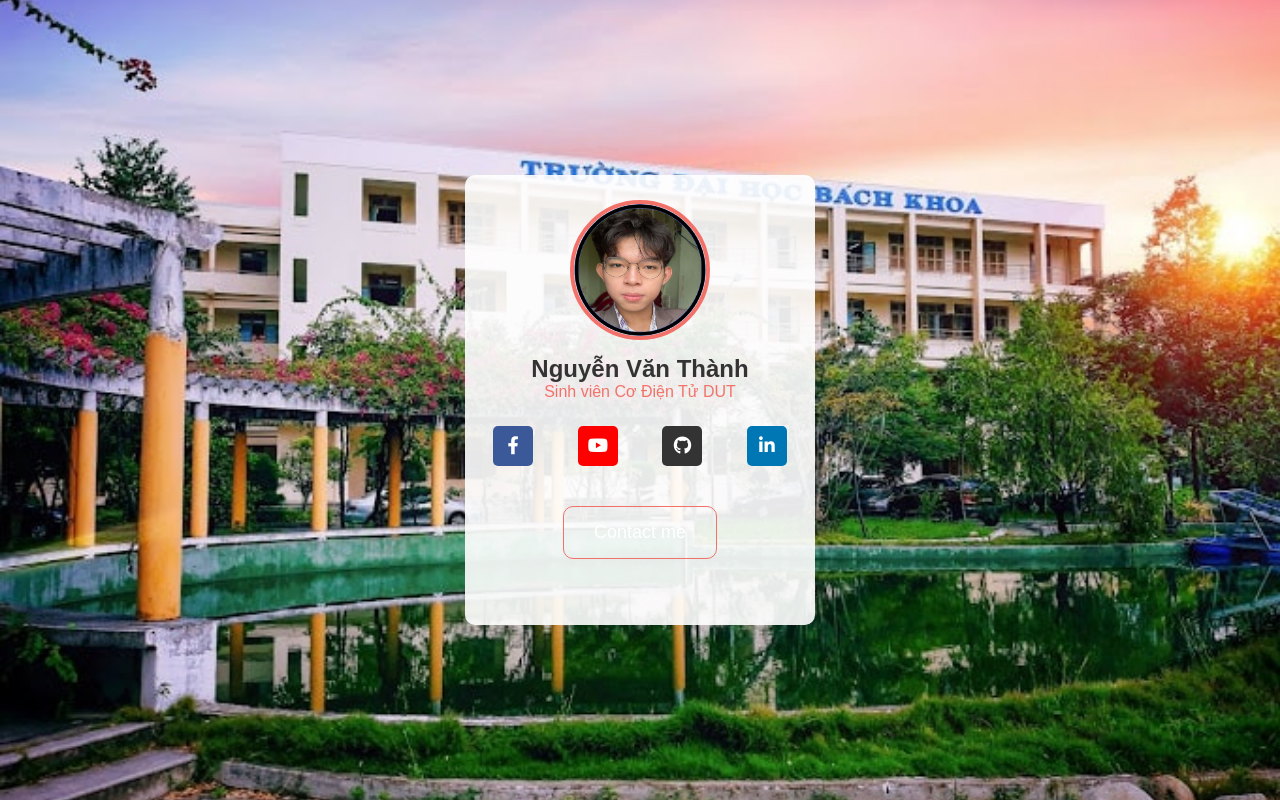
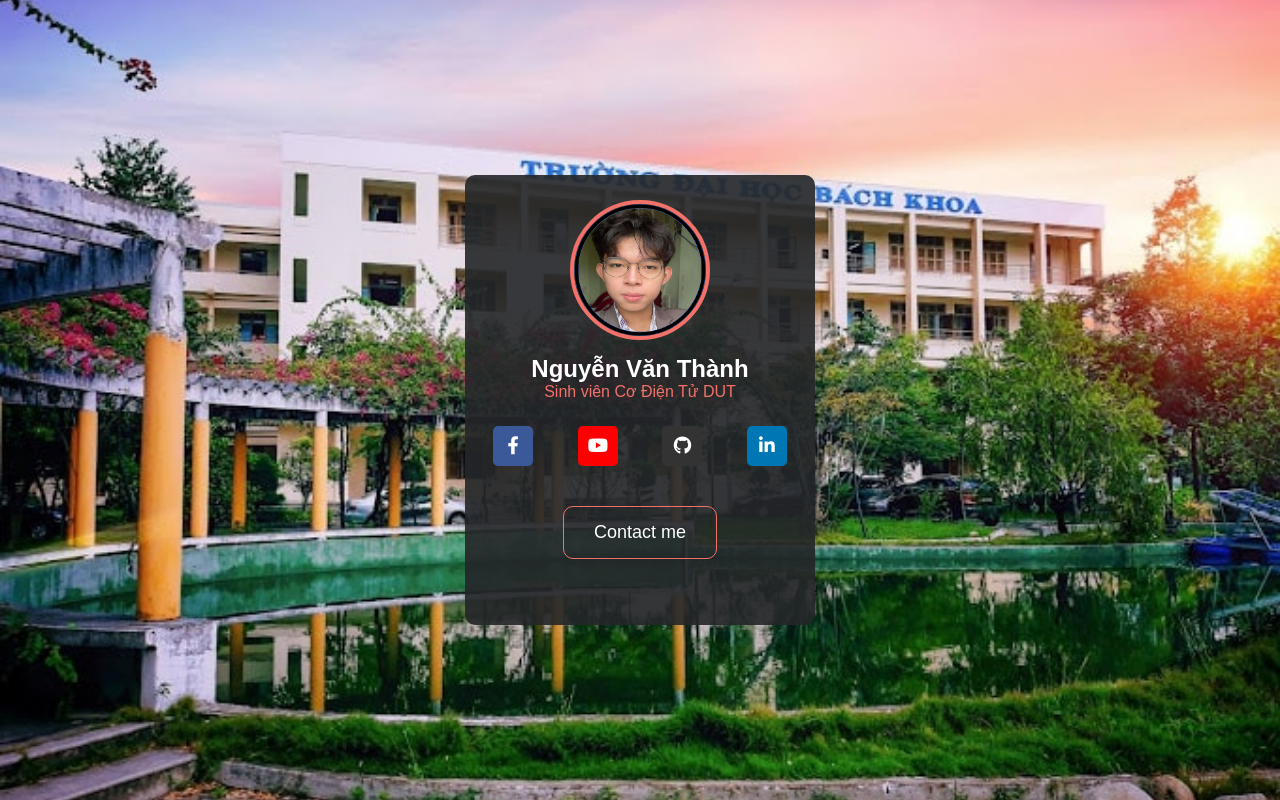
Before and after one commit to Thanhlearningcode/Myprofile, a plain HTML site: page index.html in a window 1280 px wide. Drawn offline with Linux system fonts and the light colour scheme.

Commit message:
Update index.html

```diff
--- a/index.html
+++ b/index.html
@@ -20,7 +20,6 @@
         --youtube-color: #ff0000; /* Màu YouTube */
         --linkedin-color: #0077b5; /* Màu LinkedIn */
         --github-color: #333; /* Màu GitHub */
-        --card-background-color: rgba(255, 255, 255, 0.9); /* Màu xám nhạt với độ trong suốt */
       }
 
       * {
@@ -46,7 +45,7 @@
         height: 450px; /* Kích thước chiều cao */
         border-radius: 10px;
         text-align: center;
-        background-color: var(--card-background-color); /* Màu xám nhạt */
+        background-color: rgba(36, 38, 40, 0.9); /* Thêm độ trong suốt cho card */
         overflow: hidden;
         margin: 0 30px;
       }
@@ -79,7 +78,7 @@
       }
 
       h2 {
-        color: #333; /* Màu chữ */
+        color: white;
         margin-top: 40px;
       }
 
```
